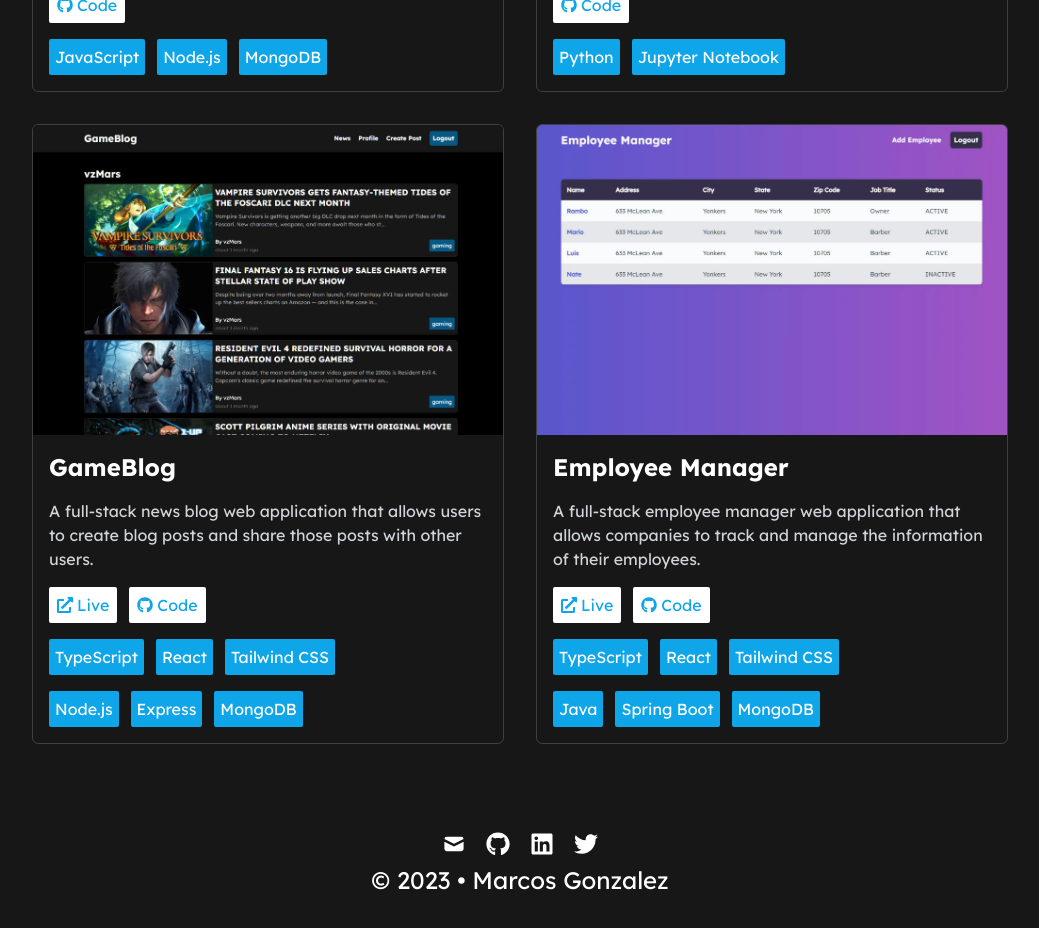
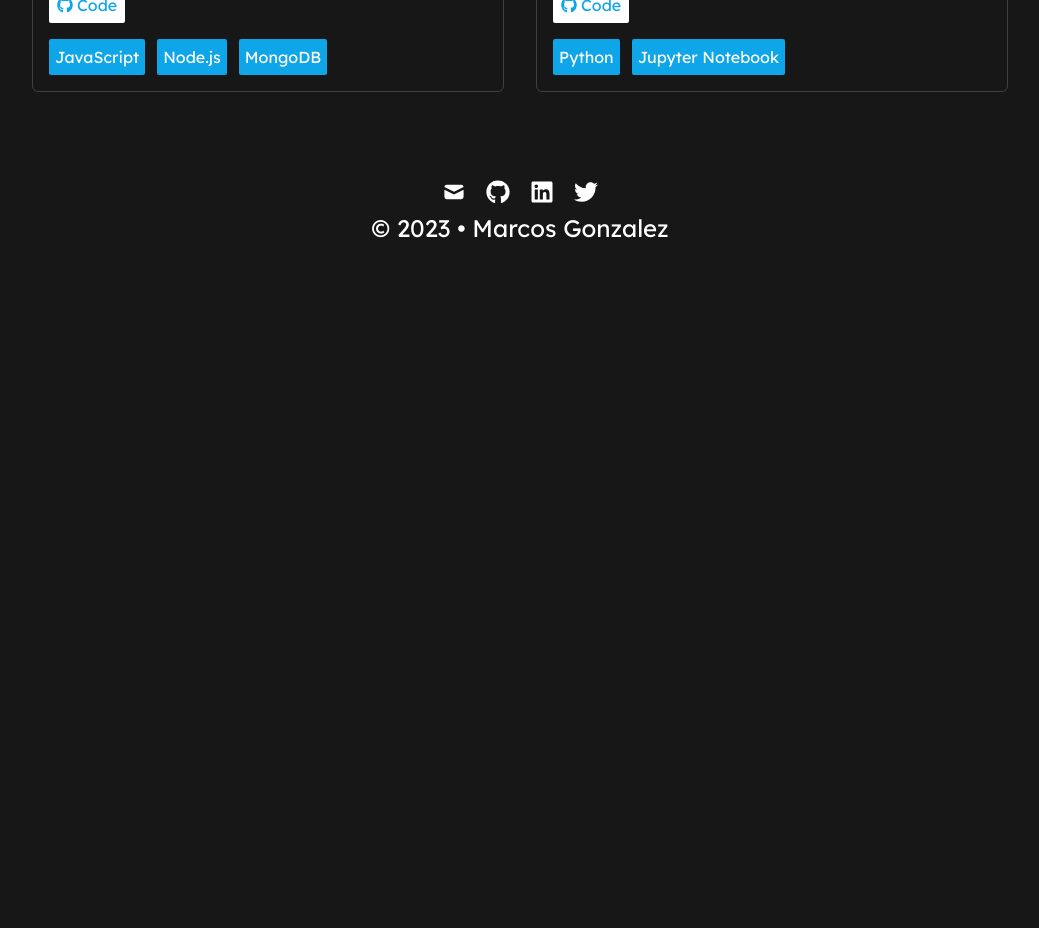
Before and after one commit to vzMars/portfolio, a React (Vite) app: page /projects in a window 1280 px wide. Shown: the part 1380-2308 px from the top of the page, without its empty margins (120-1159 px from the left). After the commit the page ends 1656 px from the top, so only its background shows below. Built offline with nearby package versions, Linux system fonts and the light colour scheme.

Commit message:
updated projects page

```diff
--- a/src/pages/Projects.tsx
+++ b/src/pages/Projects.tsx
@@ -140,82 +140,6 @@ const Projects = () => {
             </div>
           </div>
         </div>
-        <div className='overflow-hidden rounded-md border border-neutral-700'>
-          <img src='/images/project1.webp' alt='gameblog' />
-          <div className='flex flex-col space-y-4 p-4'>
-            <h2 className='font-lexbold text-2xl'>GameBlog</h2>
-            <p className='text-gray-300'>
-              A full-stack news blog web application that allows users to create
-              blog posts and share those posts with other users.
-            </p>
-            <div className='flex space-x-3'>
-              <a
-                href='https://gameblog.vzmars.com/'
-                target='_blank'
-                className='flex items-center gap-1 rounded-sm border-sky-500 bg-white px-2 py-1.5 text-sky-500 hover:opacity-95'
-              >
-                <FaExternalLinkAlt />
-                Live
-              </a>
-              <a
-                href='https://github.com/vzMars/gameblog'
-                target='_blank'
-                className='flex items-center gap-1 rounded-sm border-sky-500 bg-white px-2 py-1.5 text-sky-500 hover:opacity-95'
-              >
-                <FaGithub />
-                Code
-              </a>
-            </div>
-            <div className='flex flex-wrap gap-3'>
-              <span className='rounded-sm bg-sky-500 p-1.5'>TypeScript</span>
-              <span className='rounded-sm bg-sky-500 p-1.5'>React</span>
-              <span className='rounded-sm bg-sky-500 p-1.5'>Tailwind CSS</span>
-            </div>
-            <div className='flex flex-wrap gap-3'>
-              <span className='rounded-sm bg-sky-500 p-1.5'>Node.js</span>
-              <span className='rounded-sm bg-sky-500 p-1.5'>Express</span>
-              <span className='rounded-sm bg-sky-500 p-1.5'>MongoDB</span>
-            </div>
-          </div>
-        </div>
-        <div className='overflow-hidden rounded-md border border-neutral-700'>
-          <img src='/images/project2.webp' alt='employee' />
-          <div className='flex flex-col space-y-4 p-4'>
-            <h2 className='font-lexbold text-2xl'>Employee Manager</h2>
-            <p className='text-gray-300'>
-              A full-stack employee manager web application that allows
-              companies to track and manage the information of their employees.
-            </p>
-            <div className='flex space-x-3'>
-              <a
-                href='https://employeemanager.vzmars.com/'
-                target='_blank'
-                className='flex items-center gap-1 rounded-sm border-sky-500 bg-white px-2 py-1.5 text-sky-500 hover:opacity-95'
-              >
-                <FaExternalLinkAlt />
-                Live
-              </a>
-              <a
-                href='https://github.com/vzMars/employee-manager-api'
-                target='_blank'
-                className='flex items-center gap-1 rounded-sm border-sky-500 bg-white px-2 py-1.5 text-sky-500 hover:opacity-95'
-              >
-                <FaGithub />
-                Code
-              </a>
-            </div>
-            <div className='flex flex-wrap gap-3'>
-              <span className='rounded-sm bg-sky-500 p-1.5'>TypeScript</span>
-              <span className='rounded-sm bg-sky-500 p-1.5'>React</span>
-              <span className='rounded-sm bg-sky-500 p-1.5'>Tailwind CSS</span>
-            </div>
-            <div className='flex flex-wrap gap-3'>
-              <span className='rounded-sm bg-sky-500 p-1.5'>Java</span>
-              <span className='rounded-sm bg-sky-500 p-1.5'>Spring Boot</span>
-              <span className='rounded-sm bg-sky-500 p-1.5'>MongoDB</span>
-            </div>
-          </div>
-        </div>
       </section>
     </main>
   );
```
Also changed, not shown: public/images/project1.webp (deleted), public/images/project2.webp (deleted).
